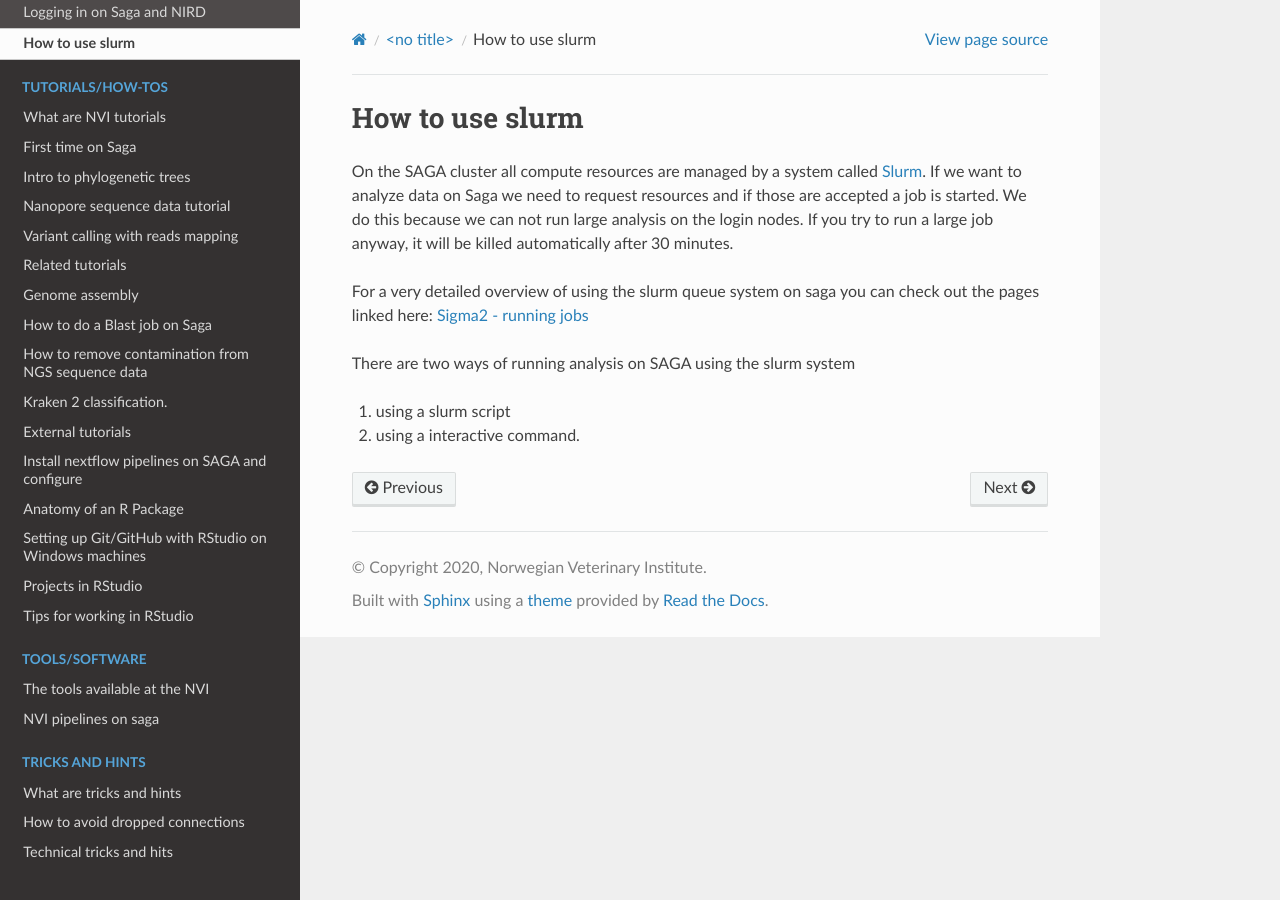
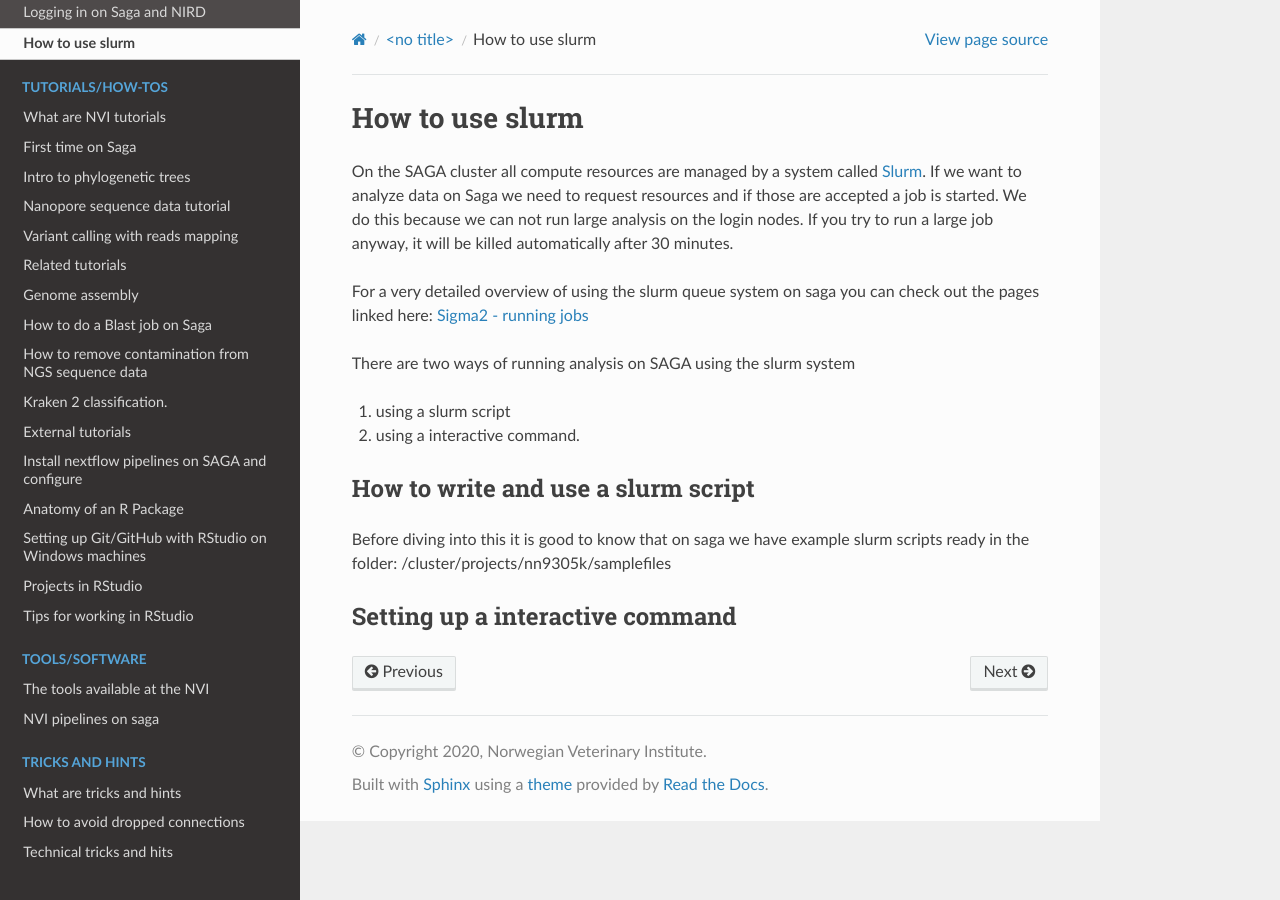
Before and after one commit to NorwegianVeterinaryInstitute/nvi-documentation, a Sphinx documentation site: the page built from docs/source/technical/slurm_usage.md, in a window 1280 px wide. Built offline with Sphinx 7.4.7 and the Read the Docs theme 2.0.0, drawn with Linux system fonts in a browser that asks for light colours; pages that are not in the unit, such as notebooks, are missing from menus.

Commit message:
Updated slurm_usage.md

```diff
--- a/docs/source/technical/slurm_usage.md
+++ b/docs/source/technical/slurm_usage.md
@@ -7,3 +7,9 @@ For a very detailed overview of using the slurm queue system on saga you can che
 There are two ways of running analysis on SAGA using the slurm system
 1. using a slurm script
 2. using a interactive command.
+
+## How to write and use a slurm script
+Before diving into this it is good to know that on saga we have example slurm scripts ready in the folder:
+/cluster/projects/nn9305k/samplefiles
+
+## Setting up a interactive command
```
